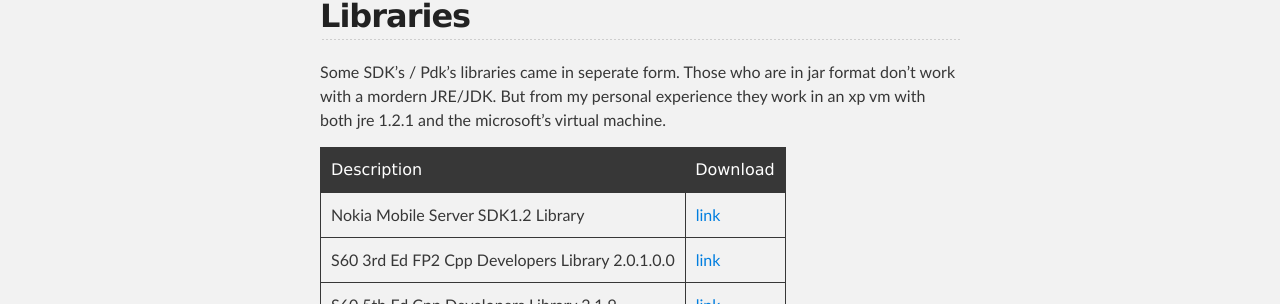
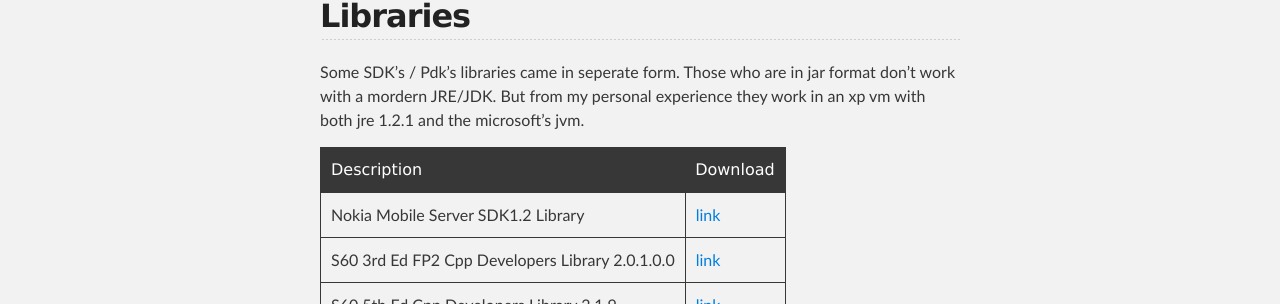
Before and after one commit to mrRosset/Symbian-Archive, a Jekyll site: the page built from SDKs-Docs.md, in a window 1280 px wide. Shown: the part 254-558 px from the top of the page. Built offline with Jekyll 4.4.1, drawn with Linux system fonts in a browser that asks for light colours; our own code applies the rules of GitHub Pages for plain Markdown files; the repository's description, which GitHub fills in, is left out.

Commit message:
change wording

```diff
--- a/SDKs-Docs.md
+++ b/SDKs-Docs.md
@@ -1,6 +1,6 @@
 ## Libraries
 
-Some SDK's / Pdk's libraries came in seperate form. Those who are in jar format don't work with a mordern JRE/JDK. But from my personal experience they work in an xp vm with both jre 1.2.1 and the microsoft's virtual machine.
+Some SDK's / Pdk's libraries came in seperate form. Those who are in jar format don't work with a mordern JRE/JDK. But from my personal experience they work in an xp vm with both jre 1.2.1 and the microsoft's jvm.
 
 | Description   | Download |
 |-----------|----------|
```
